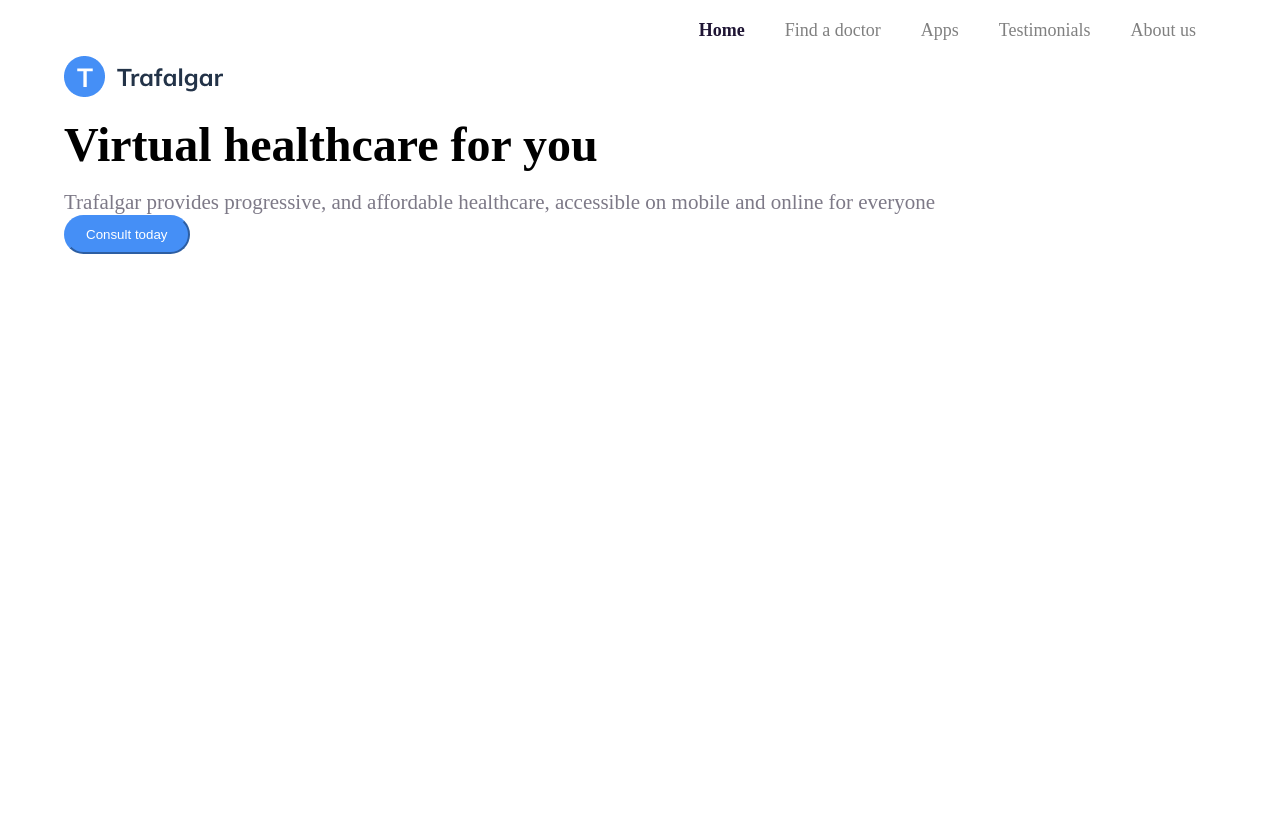
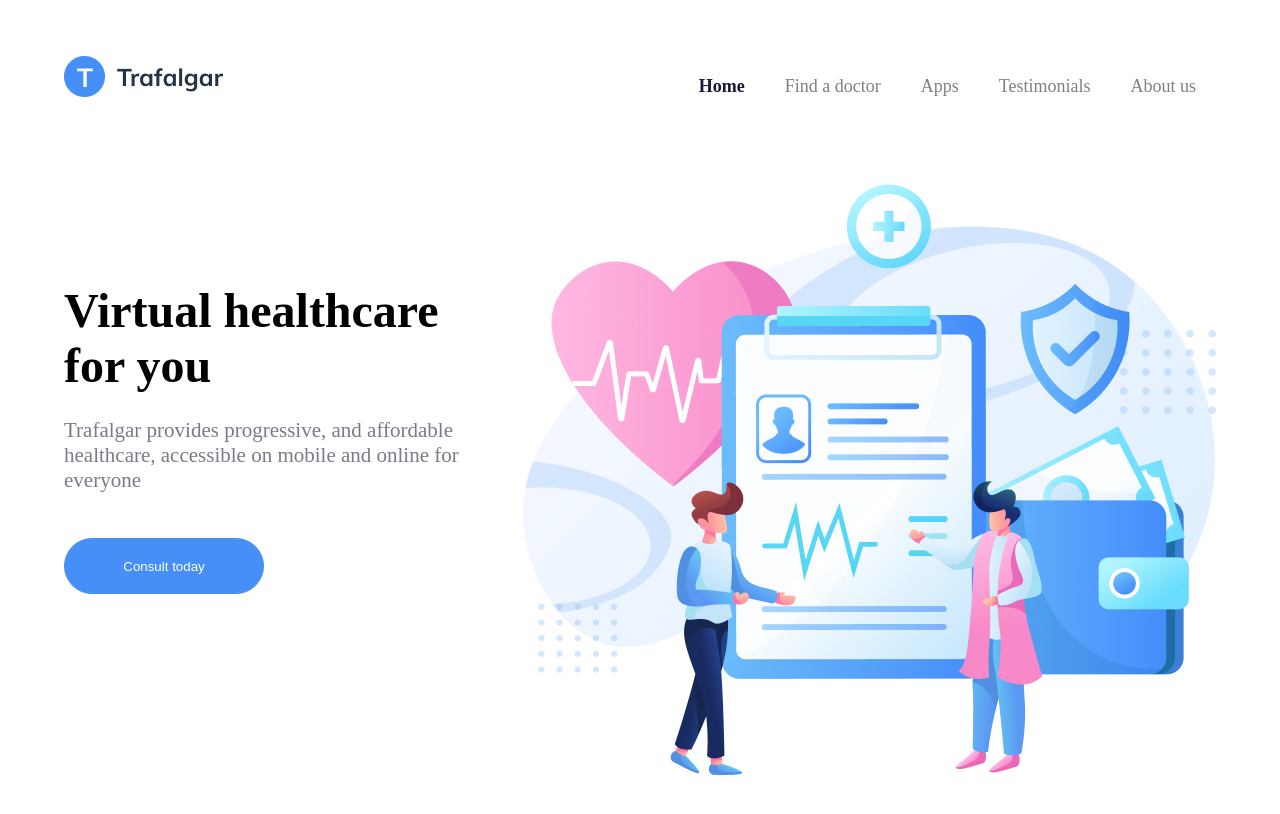
Before and after one commit to umpalumpa33/Markup, a plain HTML site: page index.html in a window 1280 px wide. Drawn offline with Linux system fonts and the light colour scheme; a web font is replaced by a local one.

Commit message:
turme kide mqonia balonebi

```diff
--- a/index.html
+++ b/index.html
@@ -12,21 +12,21 @@
       <header>
         <img src="images/logo.png" alt="logo" id="trafalgar_logo">
         <div class="navigator">
-            <a href="home.html" id="home_a">Home</a>
-            <a href="find.html">Find a doctor</a>
-            <a href="apps.html">Apps</a>
-            <a href="testimonials.html">Testimonials</a>
-            <a href="about.html">About us</a>
+            <a href="" id="home_a">Home</a>
+            <a href="">Find a doctor</a>
+            <a href="">Apps</a>
+            <a href="">Testimonials</a>
+            <a href="">About us</a>
         </div>
         <div class="main_header">
             <div class="header_text">
                 <h2>Virtual healthcare for you</h2>
-                <br>
                 <p id="header_p">Trafalgar provides progressive, and affordable
                     healthcare, accessible on mobile and online
                     for everyone</p>
                 <button id="consult_button">Consult today</button>
             </div>
+            <img src="images/illustration.png" alt="Illustation Image" id="top_img">
         </div>
       </header>
       <main>
--- a/style.css
+++ b/style.css
@@ -36,14 +36,14 @@ header {
 }
 
 .navigator a {
+    margin-top: auto;
     text-decoration: none;
     color: gray;
     margin-left: 20px;
     margin-right: 20px;
     font-weight: 400;
     font-size: 18px;
-
-    white-space: nowrap;
+    height: fit-content;
 }
 
 #home_a {
@@ -52,11 +52,14 @@ header {
 }
 
 .main_header {
-    margin-top: 20px;
+    width: 100%;
+    margin-top: 80px;
+    display: flex;
 }
 
 .header_text {
-    max-width: 445;
+    max-width: 445px;
+    margin-top: 106px;
 }
 
 .header_text h2 {
@@ -65,16 +68,28 @@ header {
     font-size: 48px;
 }
 
+
 #header_p {
     font-weight: 300;
     font-size: 21px;
     color: rgba(125, 121, 135, 1);
+    margin-top: 25px;
+    margin-bottom: 45px;
 }
 
 #consult_button {
-    border-color: rgba(69, 143, 246, 1);
+    border: 1px solid rgba(69, 143, 246, 1);
+    border-radius: 55px;
     padding: 10px 20px;
-    border-radius: 55px;
+    width: 200px;
+    height: 56px;
     color: white;
     background-color: rgba(69, 143, 246, 1);
 }
+
+#top_img {
+    margin-bottom: 50px;
+    position: relative;
+    flex-direction: row;
+    margin-left: auto;
+}
```
